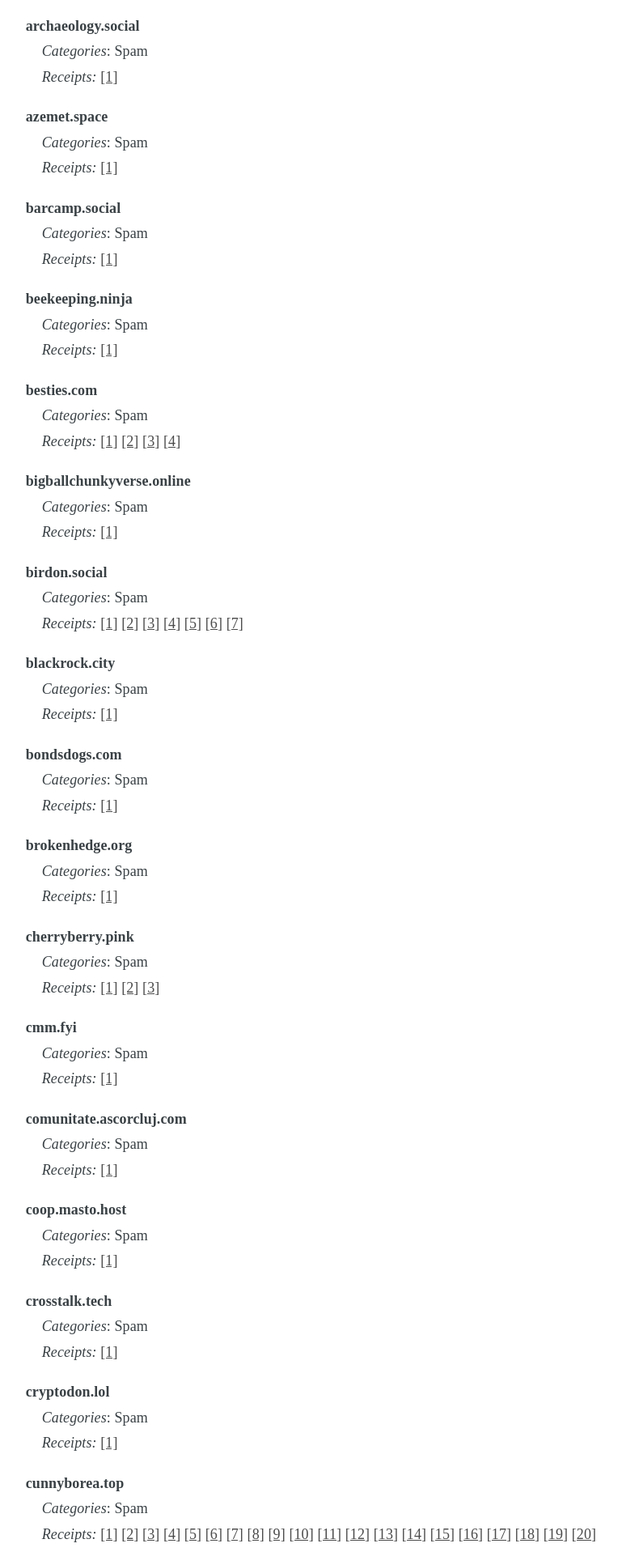
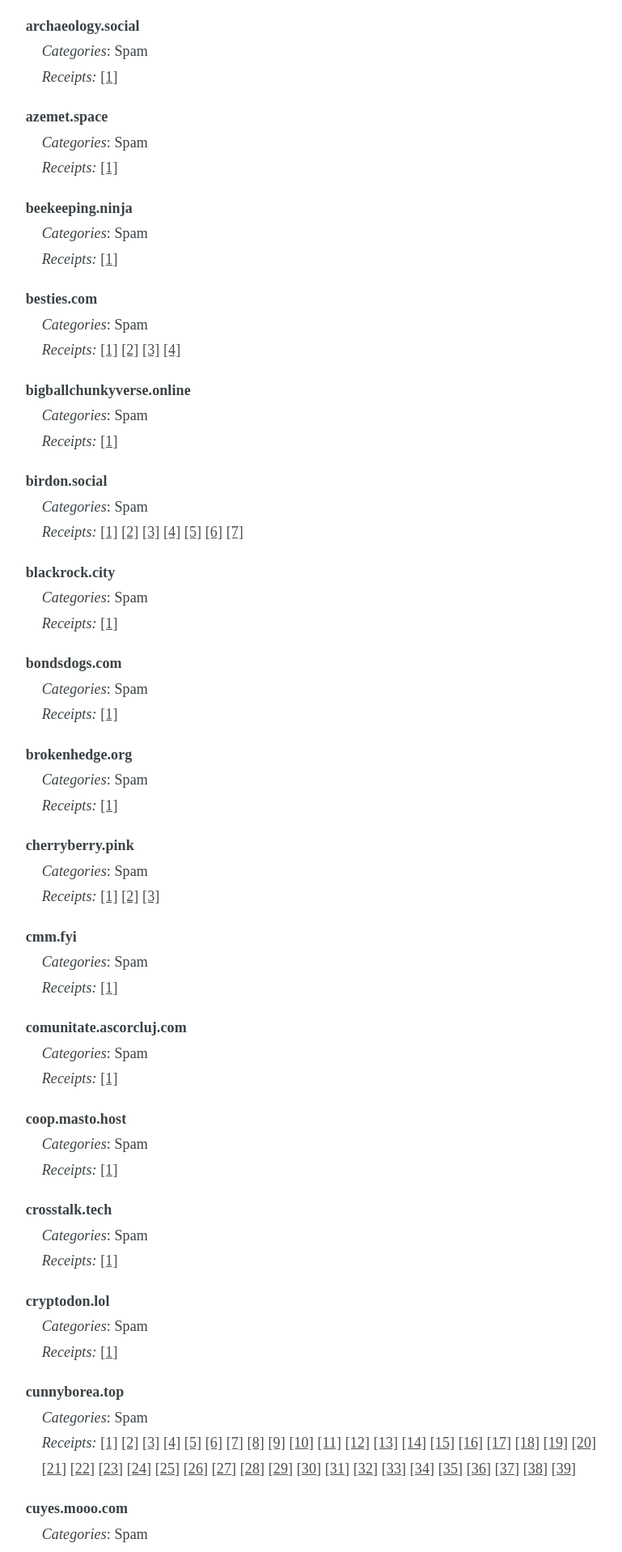
Before and after one commit to chaossocial/meta, a Jekyll site: the page built from federation.md, in a window 1280 px wide. Shown: the part 1199-3116 px from the top of the page at 81% size, without its empty margins (398-1167 px from the left). Built offline with Jekyll 4.4.1, drawn with Linux system fonts in a browser that asks for light colours; some of the changed text lies outside the part shown.

Commit message:
Unlimit barcamp.social

```diff
--- a/_data/limited_instances.json
+++ b/_data/limited_instances.json
@@ -50,17 +50,6 @@
     ],
     "receipts": [
       "https://azemet.space/@gssfibmrxh"
-    ],
-    "comment_en": "",
-    "comment_de": ""
-  },
-  {
-    "instance": "barcamp.social",
-    "tags": [
-      "SPAM"
-    ],
-    "receipts": [
-      "https://barcamp.social/@muyvg1apb6"
     ],
     "comment_en": "",
     "comment_de": ""
```
